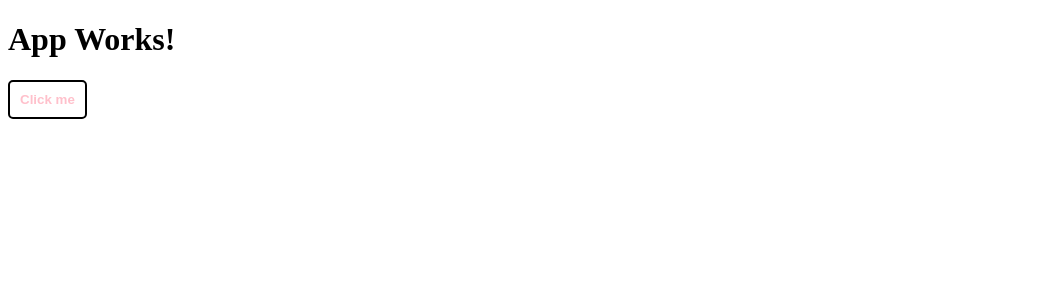
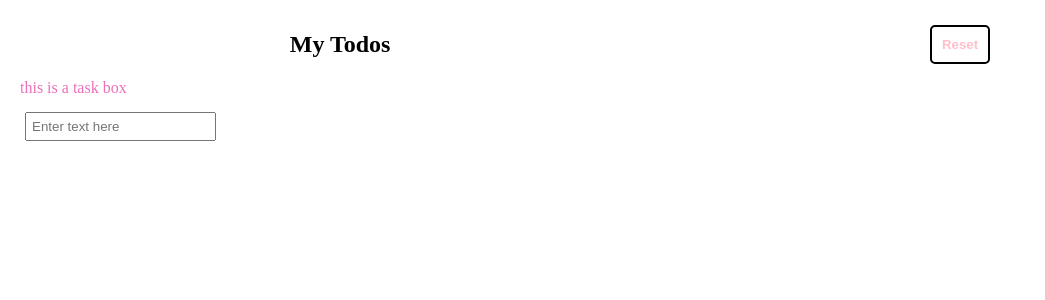
Before and after one commit to FaridahAbdulsalam/my-to-do-project, a React (Vite) app: page / in a window 1280 px wide. Shown: the top 300 px of the page, without its empty margins (0-1045 px from the left). Built offline with nearby package versions, Linux system fonts and the light colour scheme.

Commit message:
(feat): Task box logic created and tasks succesfully add to task array

```diff
--- a/src/App.jsx
+++ b/src/App.jsx
@@ -1,13 +1,29 @@
+import { useState } from 'react'
 import './App.css'
-import Button from './components/Button/Button'
+import Nav from "./components/Nav/Nav"
+import TaskBox from './components/TaskBox/TaskBox'
 
 function App() {
+
+const [tasks, setTasks] = useState([]);
+
+const addTask = (newTask) => {
+  setTasks([...tasks, newTask])
+  console.log(newTask);
+
+};
+
+
+    const handleClick = () => {
+      setTasks([]);
+      console.log("You cleared all your tasks");
+    };
 
 
   return (
     <>
-     <h1>App Works!</h1>
-     <Button text={"Click me"} />
+     <Nav header={"My Todos"} handleClick={handleClick}/>
+     <TaskBox addTask={addTask}/>
     </>
   )
 }
--- a/src/components/Button/Button.jsx
+++ b/src/components/Button/Button.jsx
@@ -1,10 +1,6 @@
 import "./Button.css"
 
-const Button = ({text}) => {
-
-    const handleClick = () => {
-       return console.log("This button was clicked");
-    };
+const Button = ({text, handleClick}) => {
 
   return (
     <div>
--- a/src/components/Nav/Nav.css
+++ b/src/components/Nav/Nav.css
@@ -0,0 +1,9 @@
+.navbar{
+    display: flex;
+    align-items: center;
+    justify-content: space-between;
+
+    .navbar-header{
+        font-size: x-large;
+    }
+}
--- a/src/components/Nav/Nav.jsx
+++ b/src/components/Nav/Nav.jsx
@@ -0,0 +1,15 @@
+import "./Nav.css"
+import Button from "../Button/Button"
+
+const Nav = ({header, handleClick}) => {
+  return (
+    <>
+      <div className="navbar">
+        <h1 className="navbar-header">{header}</h1>
+        <Button text="Reset" handleClick={handleClick} />
+      </div>
+    </>
+  )
+}
+
+export default Nav
--- /dev/null
+++ b/src/components/TaskBox/TaskBox.css
@@ -0,0 +1,3 @@
+p{
+    color: rgb(236, 112, 185);
+}
--- /dev/null
+++ b/src/components/TaskBox/TaskBox.jsx
@@ -0,0 +1,32 @@
+import "./TaskBox.css";
+import Button from "../Button/Button";
+
+const TaskBox = ({addTask}) => {
+
+  const handleSubmit = (e) => {
+    e.preventDefault();
+
+    const newTask = e.target[0].value;
+    addTask(newTask);
+
+    if(newTask.trim() === ""){
+      alert("Please enter a to-do")
+    };
+
+    e.target.reset();
+  };
+
+  return (
+    <>
+      <p>this is a task box</p>
+      <div className="searchbox">
+        <form onSubmit={handleSubmit}>
+          <input type="text" placeholder="Enter text here" />
+
+        </form>
+      </div>
+    </>
+  );
+};
+
+export default TaskBox;
--- a/src/index.css
+++ b/src/index.css
@@ -0,0 +1,6 @@
+*{
+    padding: 5px;
+    margin: auto;
+    box-sizing: border-box;
+
+}
```
Also changed, not shown: src/components/SearchBox/SearchBox.css (deleted), src/components/SearchBox/SearchBox.jsx (deleted).
